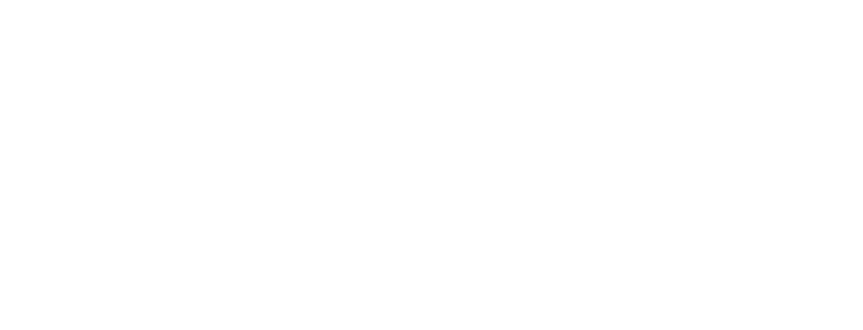
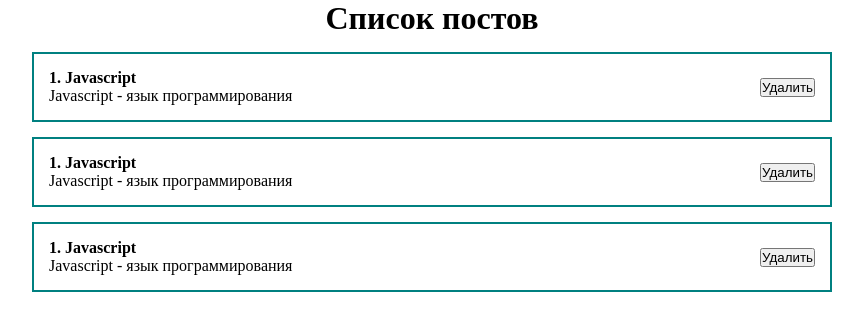
Before and after one commit to titov-andrei/react-fund-course, a React (Create React App) app: page / in a window 1280 px wide. Shown: the top 330 px of the page, without its empty margins (208-1071 px from the left). Built offline with nearby package versions, Linux system fonts and the light colour scheme.

Commit message:
Update App.js

```diff
--- a/src/App.js
+++ b/src/App.js
@@ -1,5 +1,6 @@
 import React, { useState } from "react";
 import PostItem from "./components/PostItem";
+import PostList from "./components/PostList";
 import "./styles/App.css";
 
 function App() {
@@ -12,7 +13,7 @@ function App() {
   )
   return (
     <div className="App">
-
+      <PostList posts={posts} title="Список постов 1"/>
     </div>
   );
 }
```
